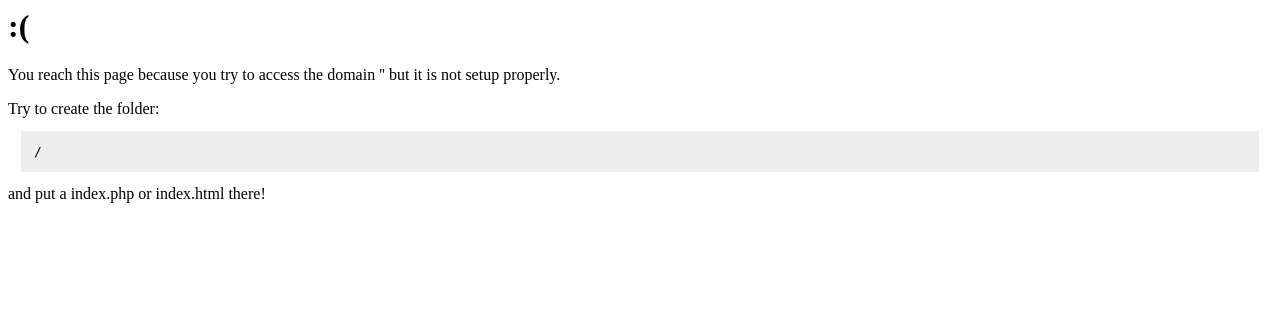
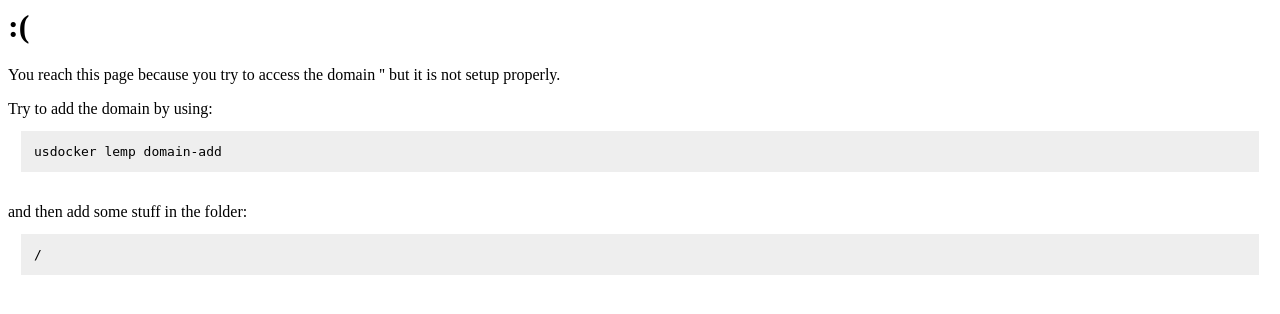
Before and after one commit to byjg/usdocker, a PHP site: page / in a window 1280 px wide. Shown: the top 314 px of the page. Run offline with PHP 8.4, Linux system fonts and the light colour scheme; data that the repository does not hold is empty.

Commit message:
Added the lemp commands -- domain-add, domain-del

```diff
--- a/scripts/lemp/data/.notfound/index.php
+++ b/scripts/lemp/data/.notfound/index.php
@@ -21,11 +21,16 @@
         <div>You reach this page because you try to access the domain
             '<span class="highlight"><?php echo $_SERVER['X_Lemp_Domain']; ?></span>'
             but it is not setup properly.</div>
-        <div>Try to create the folder:
+        <div>Try to add the domain by using:
             <code>
-            <?php echo $_ENV['LEMP_DATA_FOLDER'] . '/' . $_SERVER['X_Lemp_Domain']; ?>
+            usdocker lemp domain-add <?php echo $_SERVER['X_Lemp_Domain']; ?>
             </code>
-            and put a index.php or index.html there!
+            <br/>
+            and then add some stuff in the folder:
+            <br/>
+            <code>
+                <?php echo $_ENV['LEMP_DATA_FOLDER'] . '/' . $_SERVER['X_Lemp_Domain']; ?>
+            </code>
         </div>
     </body>
 </html>
```
Also changed, not shown: scripts/lemp/data/.template/web/index.php (added, +29 -0 lines), scripts/lemp/data/.template/README.md (added), 3 other files.
